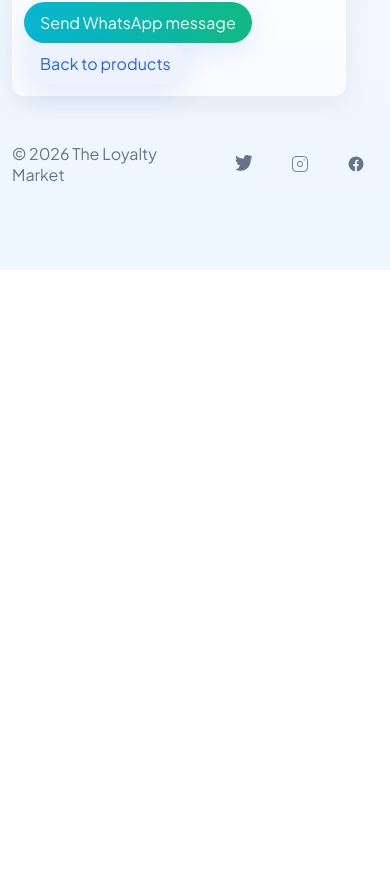
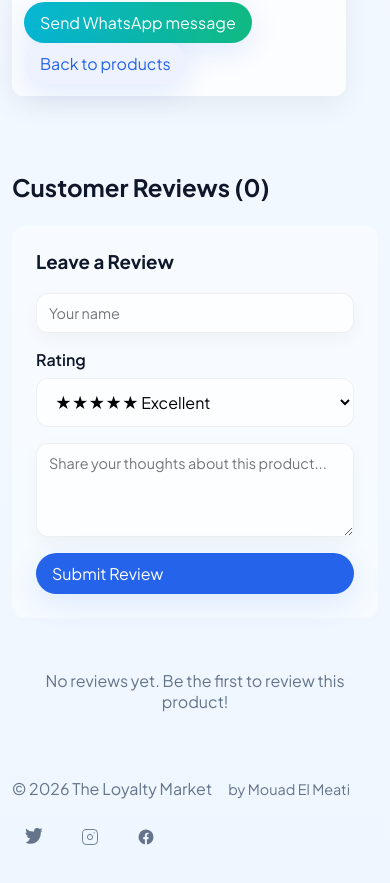
Before and after one commit to MouadElMeati/MY-STORE, a React (Vite) app: page /product/1 in a window 390 px wide. Shown: the part 1099-1982 px from the top of the page. Before the commit the page ends 1369 px from the top, so only its background shows below. Built offline with nearby package versions, Linux system fonts and the light colour scheme.

Commit message:
add reviews

```diff
--- a/src/App.tsx
+++ b/src/App.tsx
@@ -44,8 +44,11 @@ function App() {
       </Routes>
 
       <footer className="site-footer" aria-label="Site footer">
-        <div className="page" style={{display:'flex',alignItems:'center',justifyContent:'space-between',gap:16}}>
-          <div>© {new Date().getFullYear()} The Loyalty Market</div>
+        <div className="page" style={{display:'flex',alignItems:'center',justifyContent:'space-between',gap:16,flexWrap:'wrap'}}>
+          <div style={{display:'flex',gap:16,alignItems:'center',flexWrap:'wrap'}}>
+            <div>© {new Date().getFullYear()} The Loyalty Market</div>
+            <a href="https://www.linkedin.com/in/mouad-el-meati-b1088b254?utm_source=share_via&utm_content=profile&utm_medium=member_ios" target="_blank" rel="noreferrer" style={{color:'#64748b',fontSize:'0.9rem',textDecoration:'none',transition:'color 220ms ease'}} onMouseEnter={(e) => e.currentTarget.style.color = '#2563eb'} onMouseLeave={(e) => e.currentTarget.style.color = '#64748b'}>by Mouad El Meati</a>
+          </div>
           <nav className="footer-social" aria-label="Social links">
             <a href="https://twitter.com/" target="_blank" rel="noreferrer" className="social-link" aria-label="Twitter">
               <svg width="18" height="18" viewBox="0 0 24 24" fill="none" xmlns="http://www.w3.org/2000/svg"><path d="M23 3a10.9 10.9 0 0 1-3.14 1.53A4.48 4.48 0 0 0 22.43.36a9 9 0 0 1-2.86 1.1A4.5 4.5 0 0 0 16.11 0c-2.5 0-4.5 2.28-3.94 4.67A12.8 12.8 0 0 1 1.64.88 4.52 4.52 0 0 0 3.1 6.2 4.42 4.42 0 0 1 .88 5.7v.06A4.5 4.5 0 0 0 4.5 10.5a4.5 4.5 0 0 1-2 .08 4.5 4.5 0 0 0 4.2 3.13A9 9 0 0 1 1 19.54 12.7 12.7 0 0 0 7.29 21c8.86 0 13.71-7.57 13.71-14.12 0-.21 0-.42-.02-.63A9.8 9.8 0 0 0 23 3z" fill="currentColor"/></svg>
--- a/src/components/ProductDetail.tsx
+++ b/src/components/ProductDetail.tsx
@@ -1,11 +1,40 @@
+import { FormEvent, useEffect, useState } from 'react';
 import { Link, useParams } from 'react-router-dom';
 import products from '../data/products';
+import { getProductReviews, addReview, subscribeToReviews, getAverageRating } from '../data/reviews';
 
 const whatsappNumber = '0707844310';
 
 export default function ProductDetail() {
   const { id } = useParams();
   const product = products.find((item) => item.id === Number(id));
+  const [reviews, setReviews] = useState(getProductReviews(Number(id)));
+  const [averageRating, setAverageRating] = useState(getAverageRating(Number(id)));
+  const [formData, setFormData] = useState({ name: '', rating: 5, comment: '' });
+  const [message, setMessage] = useState('');
+
+  useEffect(() => {
+    if (!id) return;
+    const unsubscribe = subscribeToReviews(() => {
+      setReviews(getProductReviews(Number(id)));
+      setAverageRating(getAverageRating(Number(id)));
+    });
+    return unsubscribe;
+  }, [id]);
+
+  const handleSubmitReview = (event: FormEvent) => {
+    event.preventDefault();
+
+    if (!formData.name.trim() || !formData.comment.trim()) {
+      setMessage('Please fill in all fields.');
+      return;
+    }
+
+    addReview(Number(id), formData.name, formData.rating, formData.comment);
+    setFormData({ name: '', rating: 5, comment: '' });
+    setMessage('Thank you for your review!');
+    setTimeout(() => setMessage(''), 3000);
+  };
 
   if (!product) {
     return (
@@ -18,10 +47,10 @@ export default function ProductDetail() {
     );
   }
 
-  const message = encodeURIComponent(
+  const whatsappMessage = encodeURIComponent(
     `Hello, I want to buy the ${product.name} for $${product.price}. Please send me more information.`
   );
-  const whatsappUrl = `https://wa.me/${whatsappNumber}?text=${message}`;
+  const whatsappUrl = `https://wa.me/${whatsappNumber}?text=${whatsappMessage}`;
 
   return (
     <main className="page page-detail">
@@ -46,6 +75,85 @@ export default function ProductDetail() {
           </div>
         </div>
       </div>
+
+      <div style={{ marginTop: 60 }}>
+        <h2 style={{ marginBottom: 24 }}>Customer Reviews ({reviews.length})</h2>
+
+        {averageRating > 0 && (
+          <div style={{ marginBottom: 32, padding: 20, background: 'rgba(255,255,255,0.4)', borderRadius: 12 }}>
+            <div style={{ display: 'flex', alignItems: 'center', gap: 12, marginBottom: 8 }}>
+              <div style={{ fontSize: '2rem' }}>★</div>
+              <div>
+                <div style={{ fontSize: '1.3rem', fontWeight: 600 }}>{averageRating.toFixed(1)}</div>
+                <div style={{ color: '#64748b', fontSize: '0.9rem' }}>Based on {reviews.length} review{reviews.length !== 1 ? 's' : ''}</div>
+              </div>
+            </div>
+          </div>
+        )}
+
+        <div style={{ background: 'rgba(255,255,255,0.4)', borderRadius: 12, padding: 24, marginBottom: 32 }}>
+          <h3 style={{ margin: '0 0 20px 0' }}>Leave a Review</h3>
+          <form onSubmit={handleSubmitReview} style={{ display: 'grid', gap: 16 }}>
+            <input
+              type="text"
+              className="filter-input"
+              placeholder="Your name"
+              value={formData.name}
+              onChange={(e) => setFormData({ ...formData, name: e.target.value })}
+            />
+
+            <div>
+              <label style={{ fontWeight: 600, marginBottom: 8, display: 'block' }}>Rating</label>
+              <select
+                className="filter-select"
+                value={formData.rating}
+                onChange={(e) => setFormData({ ...formData, rating: Number(e.target.value) })}
+                style={{ width: '100%' }}
+              >
+                <option value={5}>★★★★★ Excellent</option>
+                <option value={4}>★★★★☆ Good</option>
+                <option value={3}>★★★☆☆ Average</option>
+                <option value={2}>★★☆☆☆ Poor</option>
+                <option value={1}>★☆☆☆☆ Terrible</option>
+              </select>
+            </div>
+
+            <textarea
+              className="filter-input"
+              placeholder="Share your thoughts about this product..."
+              rows={4}
+              value={formData.comment}
+              onChange={(e) => setFormData({ ...formData, comment: e.target.value })}
+            />
+
+            <button type="submit" className="button">Submit Review</button>
+            {message && <p style={{ margin: 0, color: message.includes('Thank you') ? '#10b981' : '#dc2626' }}>{message}</p>}
+          </form>
+        </div>
+
+        {reviews.length > 0 ? (
+          <div style={{ display: 'grid', gap: 16 }}>
+            {reviews.map((review) => (
+              <div key={review.id} style={{ background: 'rgba(255,255,255,0.4)', borderRadius: 12, padding: 20, borderLeft: '4px solid #2563eb' }}>
+                <div style={{ display: 'flex', justifyContent: 'space-between', alignItems: 'start', marginBottom: 12 }}>
+                  <div>
+                    <h4 style={{ margin: '0 0 4px 0' }}>{review.name}</h4>
+                    <div style={{ color: '#f59e0b', fontSize: '0.95rem' }}>
+                      {'★'.repeat(review.rating)}{'☆'.repeat(5 - review.rating)}
+                    </div>
+                  </div>
+                  <div style={{ color: '#64748b', fontSize: '0.85rem' }}>
+                    {new Date(review.date).toLocaleDateString()}
+                  </div>
+                </div>
+                <p style={{ margin: 0, color: '#0f172a', lineHeight: 1.6 }}>{review.comment}</p>
+              </div>
+            ))}
+          </div>
+        ) : (
+          <p style={{ color: '#64748b', textAlign: 'center', padding: 20 }}>No reviews yet. Be the first to review this product!</p>
+        )}
+      </div>
     </main>
   );
 }
--- /dev/null
+++ b/src/data/reviews.ts
@@ -0,0 +1,69 @@
+export interface Review {
+  id: number;
+  productId: number;
+  name: string;
+  rating: number;
+  comment: string;
+  date: string;
+}
+
+const REVIEWS_STORAGE_KEY = 'the-loyalty-market-reviews';
+
+const readStoredReviews = (): Review[] => {
+  if (typeof window === 'undefined') return [];
+
+  try {
+    const raw = window.localStorage.getItem(REVIEWS_STORAGE_KEY);
+    if (!raw) return [];
+    const parsed = JSON.parse(raw) as Review[];
+    return Array.isArray(parsed) ? parsed : [];
+  } catch {
+    return [];
+  }
+};
+
+let reviews: Review[] = readStoredReviews();
+const listeners = new Set<() => void>();
+
+function persistReviews() {
+  if (typeof window !== 'undefined') {
+    window.localStorage.setItem(REVIEWS_STORAGE_KEY, JSON.stringify(reviews));
+  }
+}
+
+export function subscribeToReviews(listener: () => void) {
+  listeners.add(listener);
+
+  return () => {
+    listeners.delete(listener);
+  };
+}
+
+export function getProductReviews(productId: number): Review[] {
+  return reviews.filter((review) => review.productId === productId).sort((a, b) => new Date(b.date).getTime() - new Date(a.date).getTime());
+}
+
+export function addReview(productId: number, name: string, rating: number, comment: string): Review {
+  const newReview: Review = {
+    id: Date.now(),
+    productId,
+    name: name.trim(),
+    rating,
+    comment: comment.trim(),
+    date: new Date().toISOString(),
+  };
+
+  reviews = [...reviews, newReview];
+  persistReviews();
+  listeners.forEach((listener) => listener());
+  return newReview;
+}
+
+export function getAverageRating(productId: number): number {
+  const productReviews = getProductReviews(productId);
+  if (productReviews.length === 0) return 0;
+  const sum = productReviews.reduce((acc, review) => acc + review.rating, 0);
+  return sum / productReviews.length;
+}
+
+export default reviews;
--- a/src/index.css
+++ b/src/index.css
@@ -156,6 +156,17 @@ button,input,textarea,select{font:inherit}
 
 .admin-product-card-actions{display:flex;gap:8px}
 
+/* Reviews */
+.review-card{background:rgba(255,255,255,0.4);border-radius:12px;padding:20px;border-left:4px solid #2563eb;transition:all 220ms ease}
+
+.review-card:hover{box-shadow:0 12px 36px rgba(2,6,23,0.08);background:rgba(255,255,255,0.6)}
+
+.review-rating{color:#f59e0b;font-size:0.95rem}
+
+.review-form{background:rgba(255,255,255,0.4);border-radius:12px;padding:24px;margin-bottom:32px}
+
+.review-stats{background:rgba(255,255,255,0.4);border-radius:12px;padding:20px;margin-bottom:32px;display:flex;align-items:center;gap:12px}
+
 @media(max-width:640px){
   .app-shell{padding:0 16px 32px}
 
@@ -182,7 +193,12 @@ button,input,textarea,select{font:inherit}
   .detail-body{padding:16px;max-width:calc(100% - 32px) !important;margin:20px 16px !important}
 
   textarea{resize:vertical;max-height:200px}
+
+  .review-form{padding:16px}
+
+  .review-stats{flex-direction:column;align-items:flex-start}
 }
+
 
 @media(max-width:480px){
   .app-shell{padding:0 12px 24px}
```
